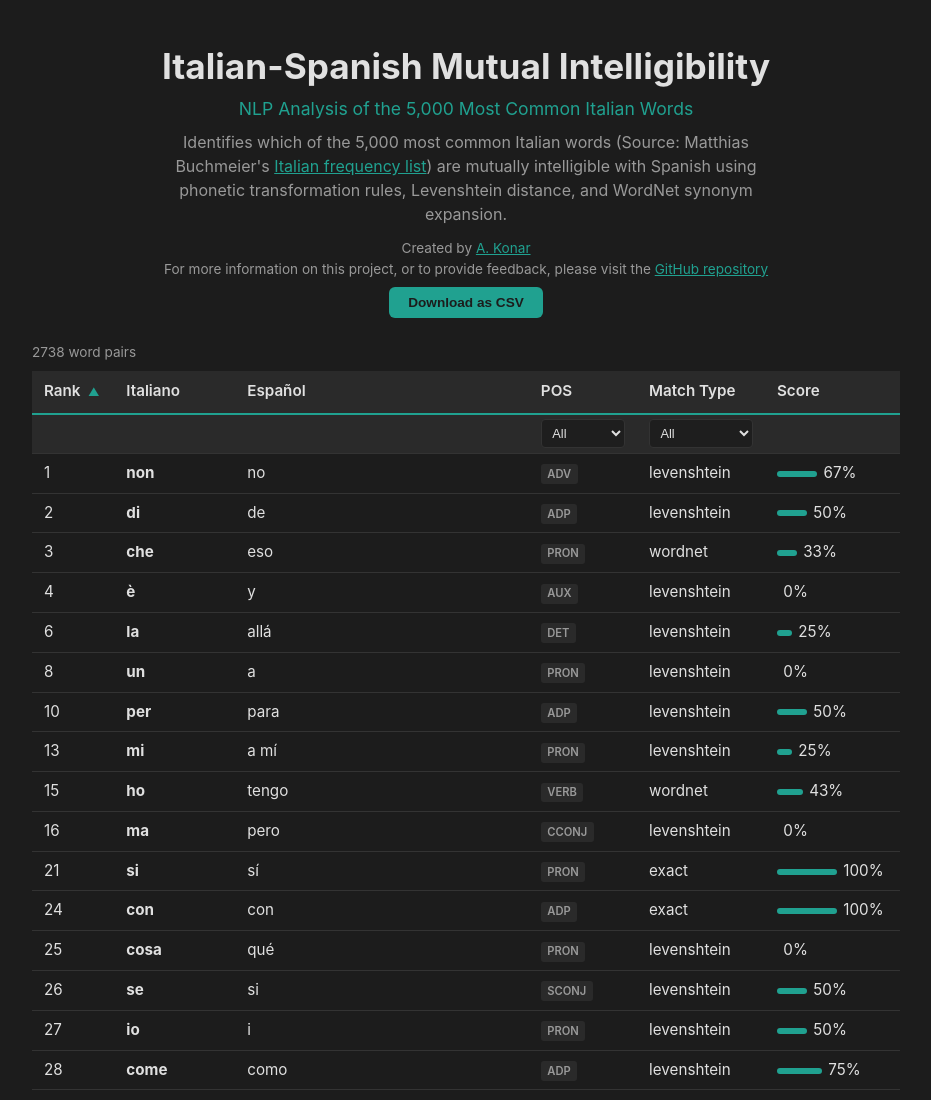
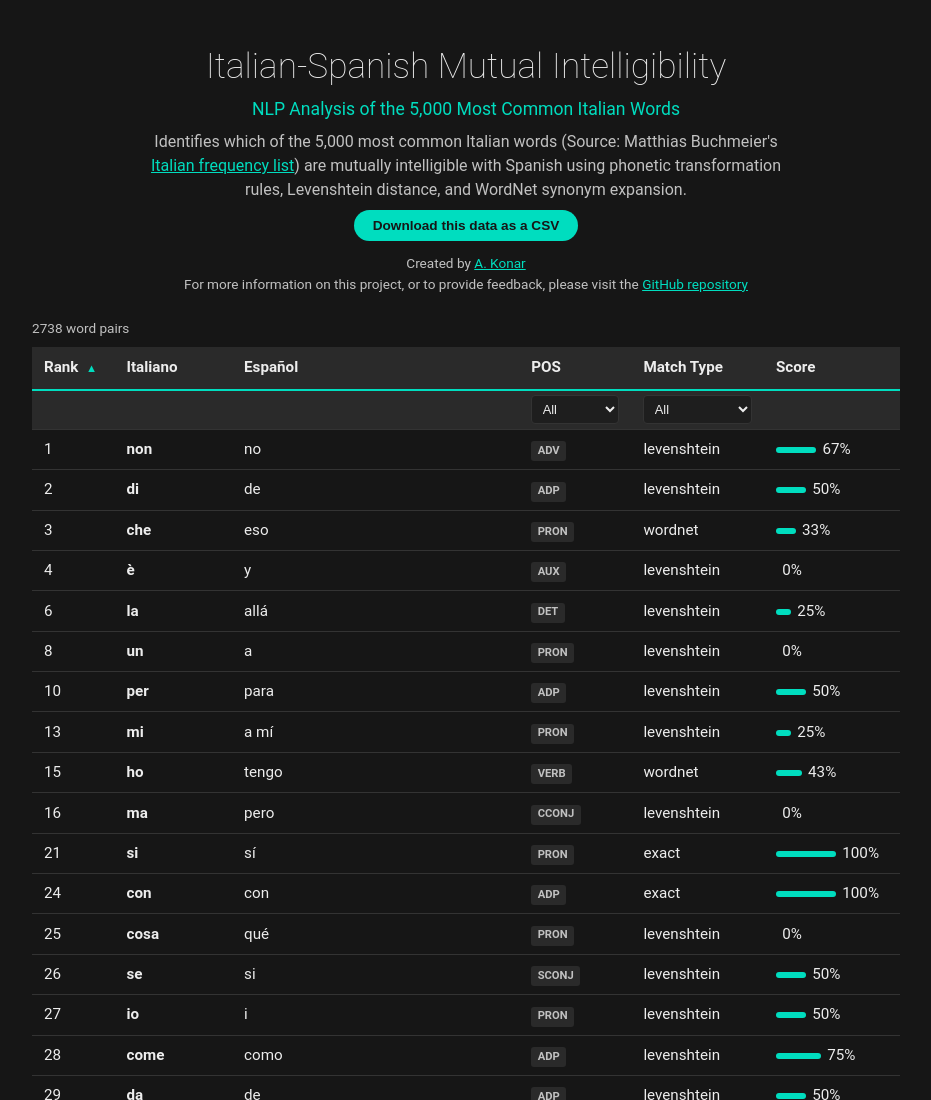
Before and after one commit to konar72/Mutual-Intelligibility_ES-IT, a plain HTML site: page docs/index.html in a window 1280 px wide. Shown: the top 1100 px of the page, without its empty margins (174-1105 px from the left). Drawn offline with Linux system fonts and the light colour scheme.

Commit message:
Fix design

```diff
--- a/docs/index.html
+++ b/docs/index.html
@@ -7,20 +7,20 @@
 <meta name="description" content="Identifies which of the 5,000 most common Italian words are mutually intelligible with Spanish. The pipeline lemmatizes, translates, filters, and scores word pairs using a combination of exact matching, phonetic transformation rules, Levenshtein distance, and WordNet synonym expansion.">
 <style>
   :root {
-    --accent: #20a190;
+    --accent: #00ddbf;
     --accent-hover: #d8fffa;
-    --bg: #1c1c1c;
+    --bg: #161616;
     --surface: #1e1e1e;
     --surface2: #2a2a2a;
-    --text: #e0e0e0;
-    --muted: #999;
+    --text: #ededed;
+    --muted: #c1c1c1;
     --border: #333;
     --highlight: #2a2a2a;
     --input-bg: #1e1e1e;
   }
   * { box-sizing: border-box; margin: 0; padding: 0; }
   body {
-    font-family: -apple-system, BlinkMacSystemFont, 'Segoe UI', Roboto, sans-serif;
+    font-family: Roboto, sans-serif;
     background: var(--bg);
     color: var(--text);
     line-height: 1.5;
@@ -31,7 +31,7 @@
   }
   header h1 {
     font-size: 2.2rem;
-    font-weight: 700;
+    font-weight: 200;
     margin-bottom: 0.2rem;
   }
   header .subtitle {
@@ -57,7 +57,7 @@
     background: var(--accent);
     color: var(--bg);
     border: none;
-    border-radius: 6px;
+    border-radius: 30px;
     font-size: 0.85rem;
     font-weight: 600;
     cursor: pointer;
@@ -157,12 +157,12 @@
   <h1>Italian-Spanish Mutual Intelligibility</h1>
   <div class="subtitle">NLP Analysis of the 5,000 Most Common Italian Words</div>
   <p>Identifies which of the 5,000 most common Italian words (Source: Matthias Buchmeier's <a href="https://en.m.wiktionary.org/wiki/User:Matthias_Buchmeier/Italian_frequency_list-1-5000">Italian frequency list</a>) are mutually intelligible with Spanish using phonetic transformation rules, Levenshtein distance, and WordNet synonym expansion.</p>
+  <button id="download-csv">Download this data as a CSV</button>
   <p class="header-links">
     Created by <a href="https://github.com/konar72">A. Konar</a>
     <br>
     For more information on this project, or to provide feedback, please visit the <a href="https://github.com/konar72/Italian">GitHub repository</a>
     <br>
-    <button id="download-csv">Download as CSV</button>
   </p>
 </header>
 
```
